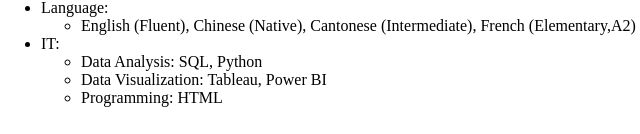
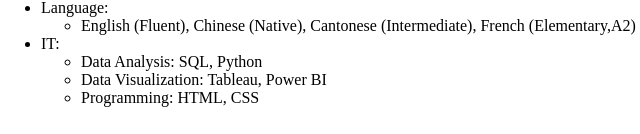
Before and after one commit to yingpeng97/Yingpeng-Yang_Resume, a plain HTML site: page index.html in a window 1280 px wide. Shown: the part 812-946 px from the top of the page, 7-647 px from the left. Drawn offline with Linux system fonts and the light colour scheme.

Commit message:
Update index.html

```diff
--- a/index.html
+++ b/index.html
@@ -54,7 +54,7 @@
             <ul>
                 <li>Data Analysis: SQL, Python </li>
                 <li>Data Visualization: Tableau, Power BI </li>
-                <li>Programming: HTML </li>
+                <li>Programming: HTML, CSS </li>
             </ul>
         </li>
     </ul>
```
